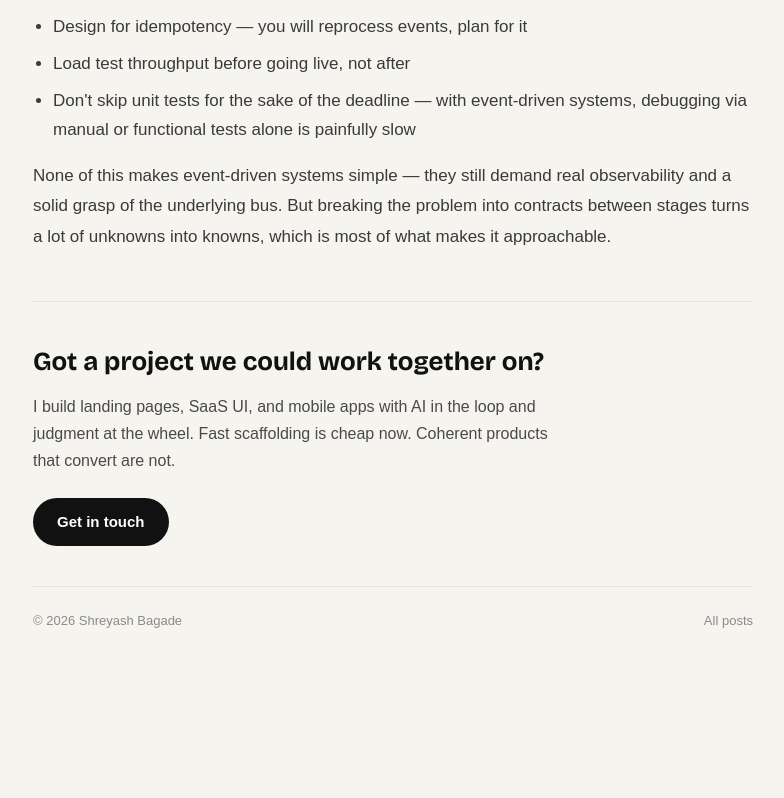
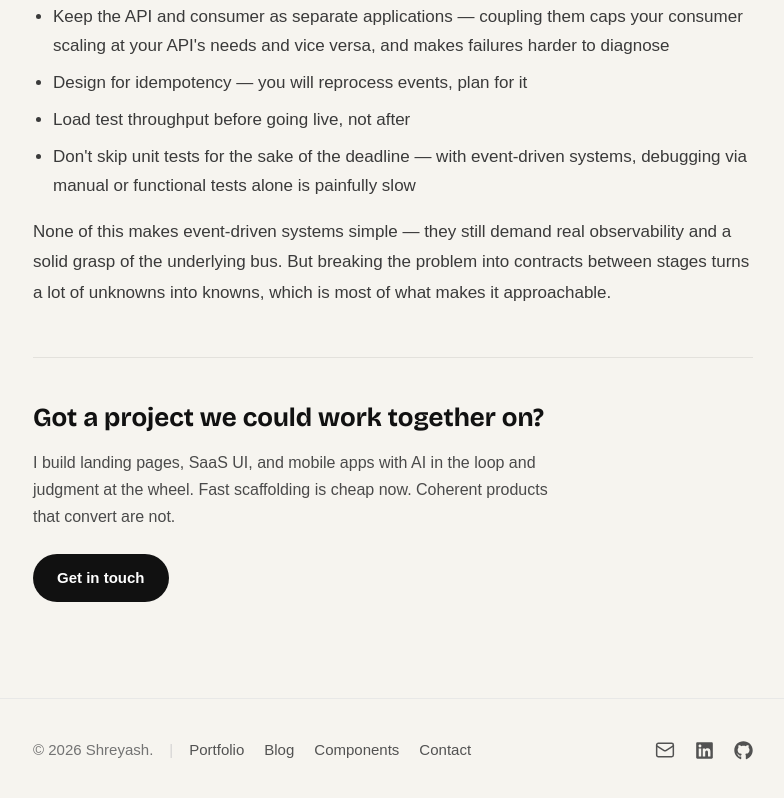
Before and after one commit to ShreyashBRN/ShreyashX, a Next.js app: page /blog/approaching-your-first-event-driven-design in a window 1280 px wide. Shown: the part 1975-2773 px from the top of the page, without its empty margins (247-1031 px from the left). Before the commit the page ends 2702 px from the top, so only its background shows below. Built offline with nearby package versions, Linux system fonts and the light colour scheme.

Commit message:
refactor: unify footer components and add standard navigation to blog pages

```diff
--- a/app/blog/[slug]/page.tsx
+++ b/app/blog/[slug]/page.tsx
@@ -1,6 +1,8 @@
 import Link from "next/link";
 import { notFound } from "next/navigation";
 import Container from "@/components/Container";
+import Navbar from "@/components/Navbar";
+import Footer from "@/components/Footer";
 import { blogPosts, getPostBySlug } from "@/data/blog";
 
 export function generateStaticParams() {
@@ -16,10 +18,10 @@ export default async function BlogPostPage({
   const post = getPostBySlug(slug);
   if (!post) return notFound();
 
-  const year = new Date().getFullYear();
-
   return (
-    <section className="w-full bg-[#f6f4ef] pt-8 pb-16 lg:pt-14 lg:pb-24">
+    <main className="min-h-screen overflow-x-clip bg-[#f6f4ef] pt-14 flex flex-col justify-between">
+      <Navbar />
+      <section className="w-full bg-[#f6f4ef] pt-8 pb-16 lg:pt-14 lg:pb-24 flex-1">
         <Container>
           <div className="max-w-[720px] mx-auto">
             <Link
@@ -69,20 +71,10 @@ export default async function BlogPostPage({
                 Get in touch
               </Link>
             </div>
-
-          <div className="mt-10 border-t border-black/[.08] pt-6 flex items-center justify-between">
-            <p className="text-[13px] text-[#8a8a8a]">
-              © {year} Shreyash Bagade
-            </p>
-            <Link
-              href="/blog"
-              className="text-[13px] text-[#8a8a8a] transition-colors duration-200 hover:text-[#111111]"
-            >
-              All posts
-            </Link>
-          </div>
           </div>
         </Container>
       </section>
+      <Footer maxWidth="720" />
+    </main>
   );
 }
--- a/app/blog/page.tsx
+++ b/app/blog/page.tsx
@@ -1,10 +1,14 @@
 import Link from "next/link";
 import Container from "@/components/Container";
+import Navbar from "@/components/Navbar";
+import Footer from "@/components/Footer";
 import { blogPosts } from "@/data/blog";
 
 export default function BlogPage() {
   return (
-    <section className="w-full bg-[#f6f4ef] pt-8 pb-20 lg:pt-14 lg:pb-28">
+    <main className="min-h-screen overflow-x-clip bg-[#f6f4ef] pt-14 flex flex-col justify-between">
+      <Navbar />
+      <section className="w-full bg-[#f6f4ef] pt-8 pb-20 lg:pt-14 lg:pb-28 flex-1">
         <Container>
           <span className="inline-flex flex-col text-[13px] font-semibold text-[#0d7d86] tracking-[0.08em] uppercase">
             <span>Writing</span>
@@ -58,5 +62,7 @@ export default function BlogPage() {
           </div>
         </Container>
       </section>
+      <Footer />
+    </main>
   );
 }
--- a/components/ComponentsFooter.tsx
+++ b/components/ComponentsFooter.tsx
@@ -1,75 +1,7 @@
 // components/ComponentsFooter.tsx
 
-import Link from "next/link";
-import { Mail } from "lucide-react";
-import { FaGithub, FaLinkedin } from "react-icons/fa";
-import Container from "./Container";
+import Footer, { FooterProps } from "./Footer";
 
-export default function ComponentsFooter() {
-  const year = new Date().getFullYear();
-
-  return (
-    <footer className="w-full border-t border-neutral-200/80 bg-[#f6f4ef] py-9 transition-colors dark:border-neutral-800 dark:bg-neutral-950 sm:py-10">
-      <Container>
-        <div className="mx-auto flex max-w-3xl flex-col items-center justify-between gap-5 sm:flex-row sm:gap-6">
-          {/* Left: Copyright | Navigation Links */}
-          <div className="flex flex-wrap items-center justify-center gap-3.5 text-[14px] text-neutral-500 sm:justify-start sm:gap-4 sm:text-[15px] dark:text-neutral-400">
-            <span className="font-medium">&copy; {year} Shreyash.</span>
-
-            <span className="text-neutral-300 select-none dark:text-neutral-700">|</span>
-
-            <nav className="flex items-center gap-4 sm:gap-5">
-              <Link
-                href="/"
-                className="text-neutral-600 transition-colors hover:text-neutral-900 dark:text-neutral-300 dark:hover:text-white"
-              >
-                Portfolio
-              </Link>
-              <Link
-                href="/#contact"
-                className="text-neutral-600 transition-colors hover:text-neutral-900 dark:text-neutral-300 dark:hover:text-white"
-              >
-                Contact
-              </Link>
-              <Link
-                href="/components"
-                className="text-neutral-600 transition-colors hover:text-neutral-900 dark:text-neutral-300 dark:hover:text-white"
-              >
-                Components
-              </Link>
-            </nav>
-          </div>
-
-          {/* Right: Social Media Logos (Mail, LinkedIn, GitHub) */}
-          <div className="flex items-center gap-5 text-neutral-600 dark:text-neutral-400">
-            <a
-              href="mailto:shreyashbagade.work@gmail.com"
-              aria-label="Email"
-              className="transition-colors hover:text-neutral-900 dark:hover:text-white"
-            >
-              <Mail size={20} strokeWidth={1.8} />
-            </a>
-            <a
-              href="https://www.linkedin.com/in/shreyash-b-949033432/"
-              target="_blank"
-              rel="noopener noreferrer"
-              aria-label="LinkedIn"
-              className="transition-colors hover:text-neutral-900 dark:hover:text-white"
-            >
-              <FaLinkedin size={19} />
-            </a>
-            <a
-              href="https://github.com/ShreyashBRN"
-              target="_blank"
-              rel="noopener noreferrer"
-              aria-label="GitHub"
-              className="transition-colors hover:text-neutral-900 dark:hover:text-white"
-            >
-              <FaGithub size={19} />
-            </a>
-          </div>
-        </div>
-      </Container>
-    </footer>
-  );
+export default function ComponentsFooter(props: FooterProps) {
+  return <Footer maxWidth="3xl" {...props} />;
 }
--- a/components/Footer.tsx
+++ b/components/Footer.tsx
@@ -1,29 +1,102 @@
-"use client";
+// components/Footer.tsx
 
-export default function Footer() {
+import Link from "next/link";
+import { Mail } from "lucide-react";
+import { FaGithub, FaLinkedin } from "react-icons/fa";
+import Container from "./Container";
+
+export interface FooterProps {
+  className?: string;
+  contentClassName?: string;
+  maxWidth?: "default" | "3xl" | "720" | "full";
+}
+
+export default function Footer({
+  className = "",
+  contentClassName = "",
+  maxWidth = "default",
+}: FooterProps) {
   const year = new Date().getFullYear();
 
-  const handleBackToTop = (e: React.MouseEvent) => {
-    e.preventDefault();
-    window.scrollTo({ top: 0, behavior: "smooth" });
-  };
+  const maxWidthClass =
+    maxWidth === "3xl"
+      ? "max-w-3xl mx-auto"
+      : maxWidth === "720"
+      ? "max-w-[720px] mx-auto"
+      : "w-full";
 
   return (
-    <footer className="w-full bg-[#f6f4ef]">
-      <div className="max-w-[1200px] mx-auto px-6 lg:px-10">
-        <div className="border-t border-black/[.08] pt-6 pb-8 flex items-center justify-between">
-          <p className="text-[14px] text-[#6a6a6a]">
-            &copy; {year} Shreyash Bagade
-          </p>
-          <a
-            href="#top"
-            onClick={handleBackToTop}
-            className="text-[14px] text-[#6a6a6a] transition-colors duration-200 hover:text-[#111111]"
-          >
-            Back to top
-          </a>
+    <footer
+      className={`w-full border-t border-neutral-200/80 bg-[#f6f4ef] py-9 transition-colors dark:border-neutral-800 dark:bg-neutral-950 sm:py-10 ${className}`}
+    >
+      <Container>
+        <div
+          className={`flex flex-col items-center justify-between gap-5 sm:flex-row sm:gap-6 ${maxWidthClass} ${contentClassName}`}
+        >
+          {/* Left: Copyright | Navigation Links */}
+          <div className="flex flex-wrap items-center justify-center gap-3.5 text-[14px] text-neutral-500 sm:justify-start sm:gap-4 sm:text-[15px] dark:text-neutral-400">
+            <span className="font-medium">&copy; {year} Shreyash.</span>
+
+            <span className="text-neutral-300 select-none dark:text-neutral-700">|</span>
+
+            <nav className="flex flex-wrap items-center justify-center gap-4 sm:gap-5">
+              <Link
+                href="/"
+                className="text-neutral-600 transition-colors hover:text-neutral-900 dark:text-neutral-300 dark:hover:text-white"
+              >
+                Portfolio
+              </Link>
+              <Link
+                href="/blog"
+                className="text-neutral-600 transition-colors hover:text-neutral-900 dark:text-neutral-300 dark:hover:text-white"
+              >
+                Blog
+              </Link>
+              <Link
+                href="/components"
+                className="text-neutral-600 transition-colors hover:text-neutral-900 dark:text-neutral-300 dark:hover:text-white"
+              >
+                Components
+              </Link>
+              <Link
+                href="/#contact"
+                className="text-neutral-600 transition-colors hover:text-neutral-900 dark:text-neutral-300 dark:hover:text-white"
+              >
+                Contact
+              </Link>
+            </nav>
+          </div>
+
+          {/* Right: Social Media Logos (Mail, LinkedIn, GitHub) */}
+          <div className="flex items-center gap-5 text-neutral-600 dark:text-neutral-400">
+            <a
+              href="mailto:shreyashbagade.work@gmail.com"
+              aria-label="Email"
+              className="transition-colors hover:text-neutral-900 dark:hover:text-white"
+            >
+              <Mail size={20} strokeWidth={1.8} />
+            </a>
+            <a
+              href="https://www.linkedin.com/in/shreyash-b-949033432/"
+              target="_blank"
+              rel="noopener noreferrer"
+              aria-label="LinkedIn"
+              className="transition-colors hover:text-neutral-900 dark:hover:text-white"
+            >
+              <FaLinkedin size={19} />
+            </a>
+            <a
+              href="https://github.com/ShreyashBRN"
+              target="_blank"
+              rel="noopener noreferrer"
+              aria-label="GitHub"
+              className="transition-colors hover:text-neutral-900 dark:hover:text-white"
+            >
+              <FaGithub size={19} />
+            </a>
+          </div>
         </div>
-      </div>
+      </Container>
     </footer>
   );
 }
```
Lines whose indentation alone changed are shown as unchanged.
